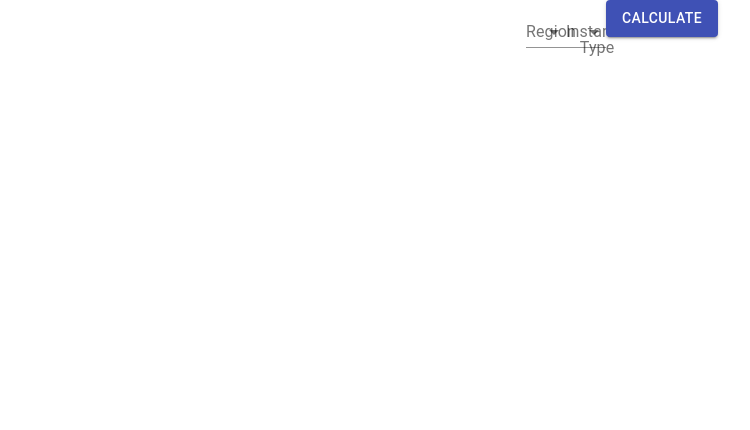
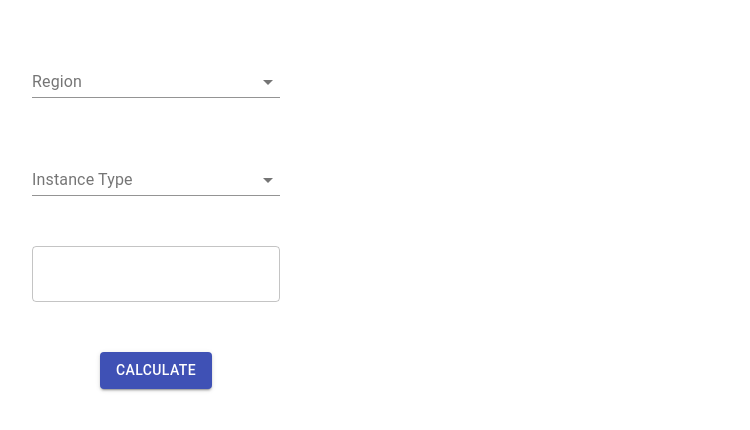
Before and after one commit to explaura/climate-haxorz-frontend, a React (Create React App) app: page / in a window 1280 px wide. Shown: the top 430 px of the page, without its empty margins (18-768 px from the left). Built offline with nearby package versions, Linux system fonts and the light colour scheme.

Commit message:
add basic number input for uptime and align components within a table

```diff
--- a/src/App.js
+++ b/src/App.js
@@ -1,16 +1,28 @@
-import './App.css';
-import { Button } from '@material-ui/core';
+import "./App.css";
+import { Button } from "@material-ui/core";
 import RegionInput from "./components/Input/RegionInput";
 import InstanceTypeInput from "./components/Input/InstanceTypeInput";
+import UptimeInput from "./components/Input/UptimeInput";
 
 function App() {
-  return (
-    <div className="App">
-      <RegionInput/>
-      <InstanceTypeInput/>
-      <Button color="primary" variant="contained">Calculate</Button>
-    </div>
-  );
+	return (
+		<div className="App">
+      <table cellPadding="50px" cellSpacing="50px" border="0">
+        <tr>
+          <RegionInput />
+        </tr>
+        <tr>
+          <InstanceTypeInput />
+        </tr>
+        <tr>
+          <UptimeInput />
+        </tr>
+        <tr>
+          <Button color="primary" variant="contained">Calculate</Button>
+        </tr>
+      </table>
+		</div>
+	);
 }
 
 export default App;
--- a/src/components/Input/InstanceTypeInput.jsx
+++ b/src/components/Input/InstanceTypeInput.jsx
@@ -6,7 +6,7 @@ const InstanceTypeInput = ({ instanceType }) => {
 	};
 
 	return (
-		<FormControl>
+		<FormControl fullWidth={true}>
 			<InputLabel id="instance-type-input-label">Instance Type</InputLabel>
 			<Select
 				labelId="instance-type-select-label"
--- a/src/components/Input/RegionInput.jsx
+++ b/src/components/Input/RegionInput.jsx
@@ -6,7 +6,7 @@ const RegionInput = ({ region }) => {
 	};
 
 	return (
-		<FormControl>
+		<FormControl fullWidth={true}>
 			<InputLabel id="region-input-label">Region</InputLabel>
 			<Select
 				labelId="region-select-label"
--- /dev/null
+++ b/src/components/Input/UptimeInput.jsx
@@ -0,0 +1,9 @@
+import { TextField } from '@mui/material';
+
+const UptimeInput = ({ inputProps }) => {
+	return (
+		<TextField id="time" type="number" inputProps={inputProps} />
+	)
+};
+
+export default UptimeInput;
```
